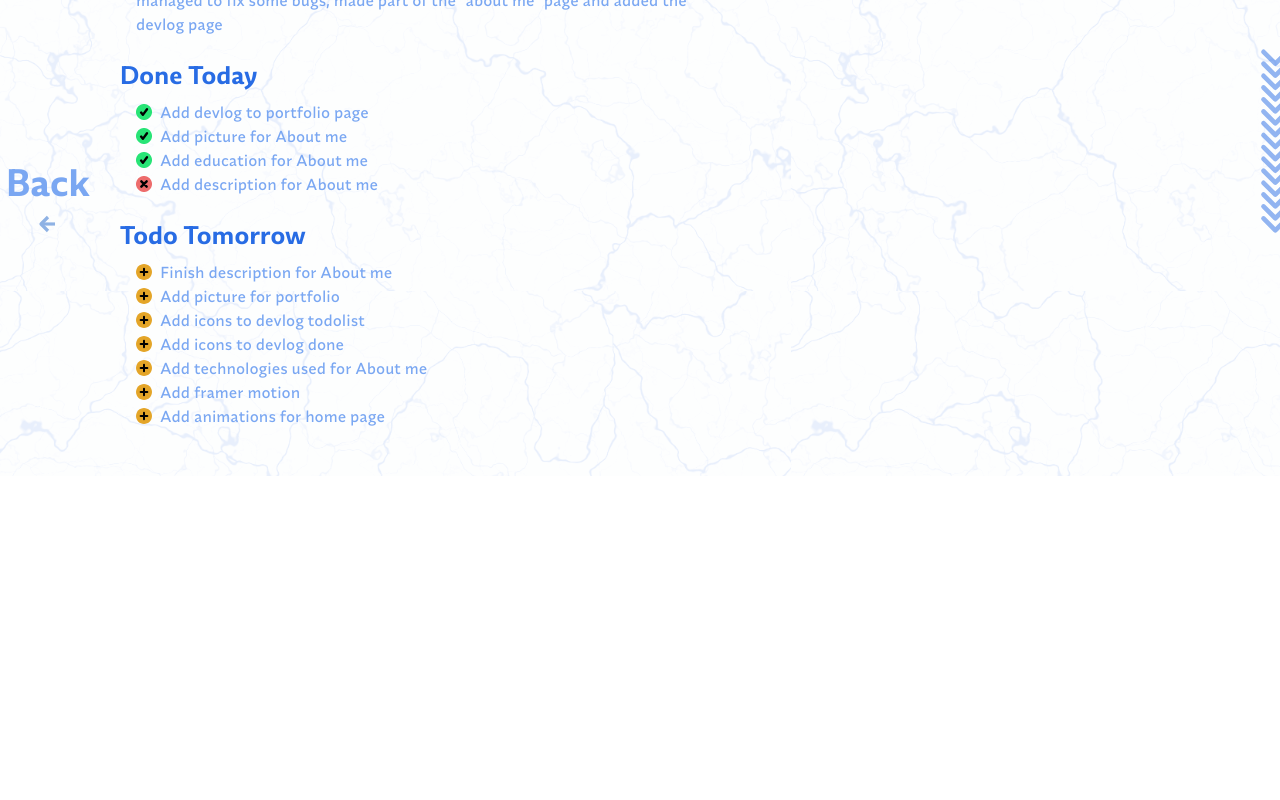
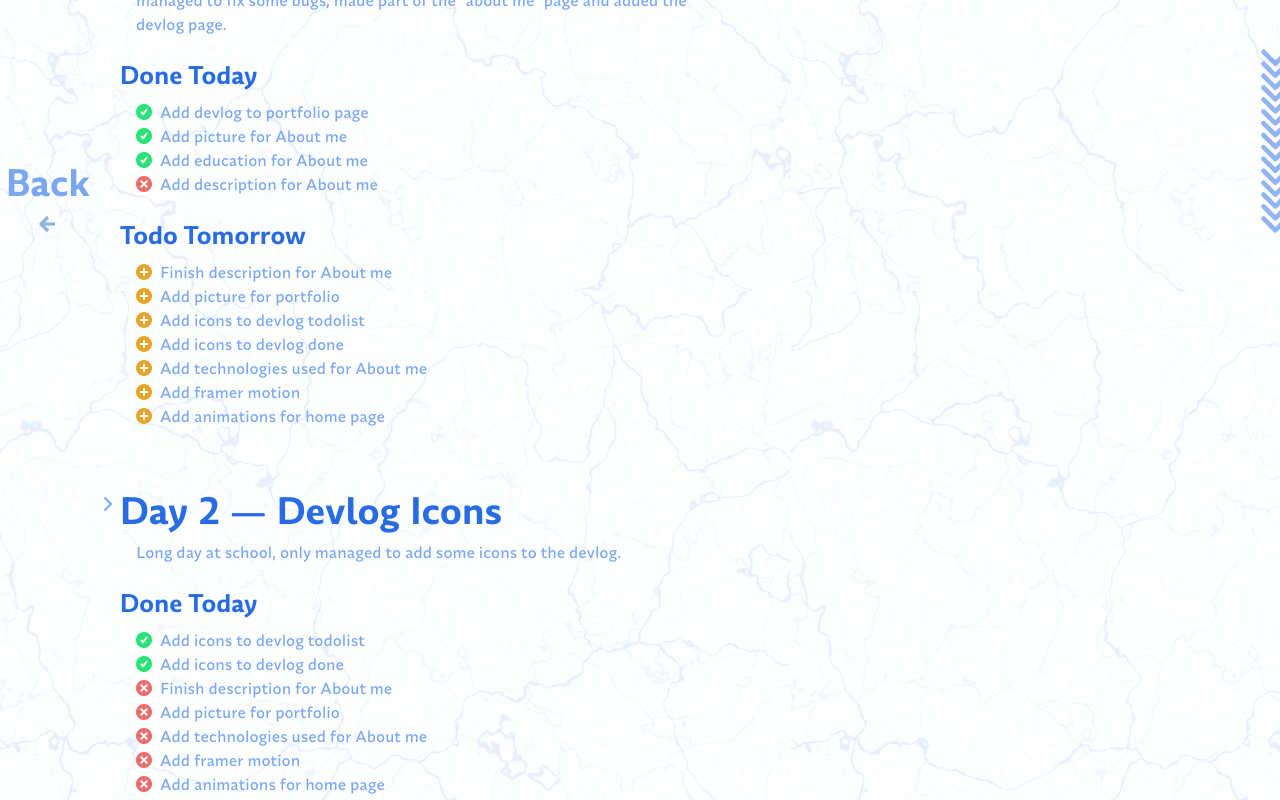
Before and after one commit to Ch3ru09/portfolio, a Next.js app: page /project/portfolio/devlog in a window 1280 px wide. Shown: the part 500-1300 px from the top of the page. Before the commit the page ends 976 px from the top, so only its background shows below. Built offline with nearby package versions, Linux system fonts and the light colour scheme.

Commit message:
updated devlog

```diff
--- a/package.json
+++ b/package.json
@@ -3,7 +3,7 @@
   "version": "0.1.0",
   "private": true,
   "scripts": {
-    "dev": "next dev",
+    "dev": "next dev --turbopack",
     "build": "next build",
     "start": "next start",
     "lint": "eslint"
--- a/src/app/(home)/project/portfolio/devlog/Addmark.tsx
+++ b/src/app/(home)/project/portfolio/devlog/Addmark.tsx
@@ -10,15 +10,8 @@ export default function Addmark() {
     >
       <g clipPath="url(#clip0_44_93)">
         <path
-          d="M256 128C256 57.3333 198.667 0 128 0C57.3333 0 0 57.3333 0 128C0 198.667 57.3333 256 128 256C198.667 256 256 198.667 256 128Z"
+          d="M128 0C198.667 0 256 57.3333 256 128C256 198.667 198.667 256 128 256C57.3333 256 0 198.667 0 128C0 57.3333 57.3333 0 128 0ZM128 58.667C119.164 58.6672 112 65.8305 112 74.667V112H74.667C65.8305 112 58.6672 119.164 58.667 128C58.6672 136.836 65.8305 144 74.667 144H112V181.334C112 190.17 119.164 197.334 128 197.334C136.836 197.334 144 190.17 144 181.334V144H181.334C190.17 144 197.334 136.836 197.334 128C197.334 119.164 190.17 112 181.334 112H144V74.667C144 65.8305 136.836 58.6671 128 58.667Z"
           fill="#E4A528"
-        />
-        <path
-          d="M128 74.6667V181.333M181.333 128H74.6667"
-          stroke="black"
-          strokeWidth="32"
-          strokeLinecap="round"
-          strokeLinejoin="round"
         />
       </g>
       <defs>
--- a/src/app/(home)/project/portfolio/devlog/Checkmark.tsx
+++ b/src/app/(home)/project/portfolio/devlog/Checkmark.tsx
@@ -1,29 +1,22 @@
 export default function Checkmark() {
   return (
     <svg
-      width="214"
-      height="214"
-      viewBox="0 0 214 214"
+      width="256"
+      height="256"
+      viewBox="0 0 256 256"
       fill="none"
       xmlns="http://www.w3.org/2000/svg"
       className="h-4 w-auto aspect-square"
     >
       <g clipPath="url(#clip0_44_90)">
         <path
-          d="M214.25 107C214.25 47.7891 166.211 -0.25 107 -0.25C47.7891 -0.25 -0.25 47.7891 -0.25 107C-0.25 166.211 47.7891 214.25 107 214.25C166.211 214.25 214.25 166.211 214.25 107Z"
+          d="M128 -0.298828C198.832 -0.298828 256.299 57.1682 256.299 128C256.299 198.832 198.832 256.299 128 256.299C57.1682 256.299 -0.298828 198.832 -0.298828 128C-0.298828 57.1682 57.1682 -0.298828 128 -0.298828ZM177.495 78.1221C170.383 72.8781 160.366 74.3927 155.122 81.5049L112.261 139.634L101.555 126.082C96.077 119.148 86.0159 117.968 79.082 123.445C72.1482 128.923 70.9677 138.984 76.4453 145.918L100.146 175.918C103.238 179.832 107.978 182.081 112.966 181.998C117.954 181.915 122.618 179.51 125.578 175.495L180.878 100.495C186.122 93.3829 184.607 83.3661 177.495 78.1221Z"
           fill="#28E476"
-        />
-        <path
-          d="M147 70L91.7 145L68 115"
-          stroke="black"
-          strokeWidth="32"
-          strokeLinecap="round"
-          strokeLinejoin="round"
         />
       </g>
       <defs>
         <clipPath id="clip0_44_90">
-          <rect width="214" height="214" fill="white" />
+          <rect width="256" height="256" fill="white" />
         </clipPath>
       </defs>
     </svg>
--- a/src/app/(home)/project/portfolio/devlog/Crossmark.tsx
+++ b/src/app/(home)/project/portfolio/devlog/Crossmark.tsx
@@ -1,29 +1,22 @@
 export default function Crossmark() {
   return (
     <svg
-      width="214"
-      height="214"
-      viewBox="0 0 214 214"
+      width="256"
+      height="256"
+      viewBox="0 0 256 256"
       fill="none"
       xmlns="http://www.w3.org/2000/svg"
       className="h-4 w-auto aspect-square"
     >
       <g clipPath="url(#clip0_44_87)">
         <path
-          d="M214.25 107C214.25 47.7891 166.211 -0.25 107 -0.25C47.7891 -0.25 -0.25 47.7891 -0.25 107C-0.25 166.211 47.7891 214.25 107 214.25C166.211 214.25 214.25 166.211 214.25 107Z"
+          d="M128 -0.298828C198.832 -0.298828 256.299 57.1682 256.299 128C256.299 198.832 198.832 256.299 128 256.299C57.1682 256.299 -0.298828 198.832 -0.298828 128C-0.298828 57.1682 57.1682 -0.298828 128 -0.298828ZM182.08 73.9199C175.832 67.6718 165.7 67.6716 159.452 73.9199L127.999 105.372L96.5469 73.9199C90.2985 67.6718 80.1682 67.6716 73.9199 73.9199C67.6716 80.1682 67.6718 90.2985 73.9199 96.5469L105.372 127.999L73.9199 159.452C67.6716 165.7 67.6718 175.832 73.9199 182.08C80.1682 188.328 90.2985 188.328 96.5469 182.08L127.999 150.627L159.452 182.08C165.701 188.328 175.832 188.328 182.08 182.08C188.328 175.832 188.328 165.701 182.08 159.452L150.627 127.999L182.08 96.5469C188.328 90.2985 188.328 80.1682 182.08 73.9199Z"
           fill="#ED6C6C"
-        />
-        <path
-          d="M142.75 142.75L71.25 71.25M71.25 142.75L142.75 71.25"
-          stroke="black"
-          strokeWidth="32"
-          strokeLinecap="round"
-          strokeLinejoin="round"
         />
       </g>
       <defs>
         <clipPath id="clip0_44_87">
-          <rect width="214" height="214" fill="white" />
+          <rect width="256" height="256" fill="white" />
         </clipPath>
       </defs>
     </svg>
--- a/src/assets/portfolio/devlog.json
+++ b/src/assets/portfolio/devlog.json
@@ -15,7 +15,7 @@
   {
     "day": 1,
     "title": "Creating About me",
-    "log": "Between the laundry back and forth and shopping trip with my roommates, I managed to fix some bugs, made part of the \"about me\" page and added the devlog page",
+    "log": "Between the laundry back and forth and shopping trip with my roommates, I managed to fix some bugs, made part of the \"about me\" page and added the devlog page.",
     "is_done": [
       "Add devlog to portfolio page",
       "Add picture for About me",
@@ -31,5 +31,25 @@
       "Add framer motion",
       "Add animations for home page"
     ]
+  },
+  {
+    "day": 2,
+    "title": "Devlog Icons",
+    "log": "Long day at school, only managed to add some icons to the devlog.",
+    "is_done": ["Add icons to devlog todolist", "Add icons to devlog done"],
+    "not_done": [
+      "Finish description for About me",
+      "Add picture for portfolio",
+      "Add technologies used for About me",
+      "Add framer motion",
+      "Add animations for home page"
+    ],
+    "todos": [
+      "Finish description for About me",
+      "Add picture for portfolio",
+      "Add technologies used for About me",
+      "Add framer motion",
+      "Add animations for home page"
+    ]
   }
 ]
```
